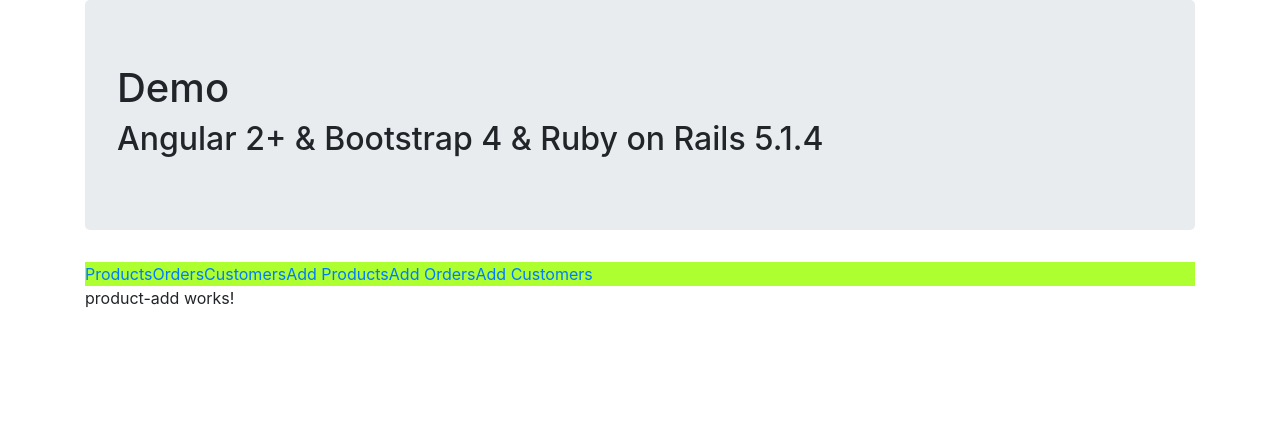
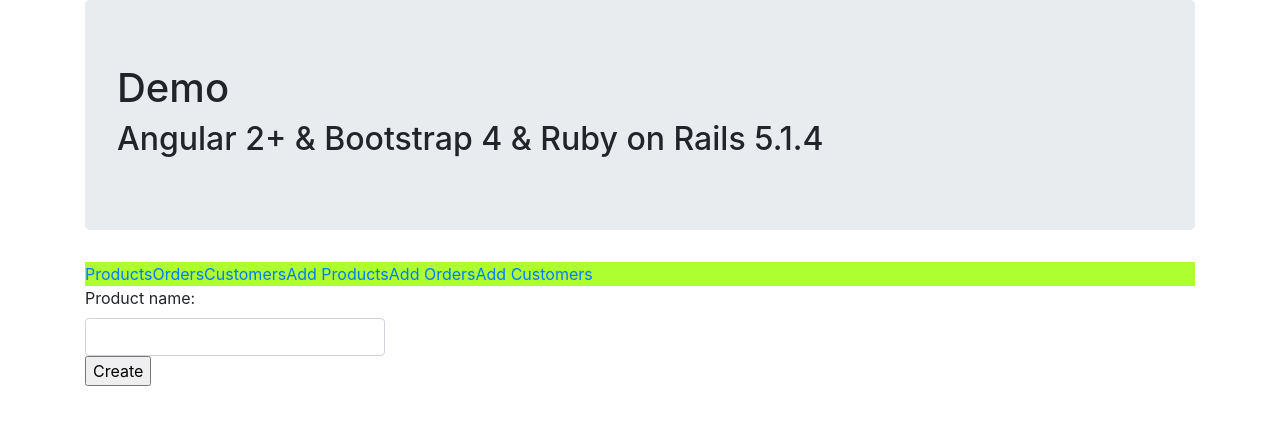
Before and after one commit to adityashukla74/angular6-rails5.2, an Angular app in the folder frontend/: page /products/add in a window 1280 px wide. Shown: the top 424 px of the page. Built offline with nearby package versions, Linux system fonts and the light colour scheme.

Commit message:
product-add logic

```diff
--- a/frontend/src/app/product-add/product-add.component.html
+++ b/frontend/src/app/product-add/product-add.component.html
@@ -1,3 +1,13 @@
-<p>
-  product-add works!
-</p>
+<form (ngSubmit)="onSubmit()">
+
+  <div class="form-group">
+      <label class="col-xs-4 control-label" for="">Product name: </label>
+      <div class="col-xs-8">
+          <input type="text" style="width: 300px" class="form-control" required
+              [(ngModel)]="product.name" name="productName">
+      </div>
+      <div>
+      <input type="submit" value="Create" />
+      </div>
+  </div>
+</form>
--- a/frontend/src/app/product-add/product-add.component.ts
+++ b/frontend/src/app/product-add/product-add.component.ts
@@ -1,5 +1,7 @@
 import { Component, OnInit } from '@angular/core';
-
+import { Product } from '../product-list/product.model'
+import { ApiService } from '../api.service';
+import { ActivatedRoute } from '@angular/router';
 @Component({
   selector: 'app-product-add',
   templateUrl: './product-add.component.html',
@@ -7,9 +9,20 @@
 })
 export class ProductAddComponent implements OnInit {
 
-  constructor() { }
+  public product: Product = new Product();
+  constructor(public apiService: ApiService, public actRoute: ActivatedRoute) { }
 
   ngOnInit() {
+    this.actRoute.params.subscribe((data: any) => {
+      alert(data.id);
+      if (data && data.id) {
+        this.apiService.get("products/" + data.id).subscribe((data: Product) => {
+          this.product = data;
+        })
+      }
+      else {
+        this.product = new Product();
+      }
+    })
   }
-
 }
```
